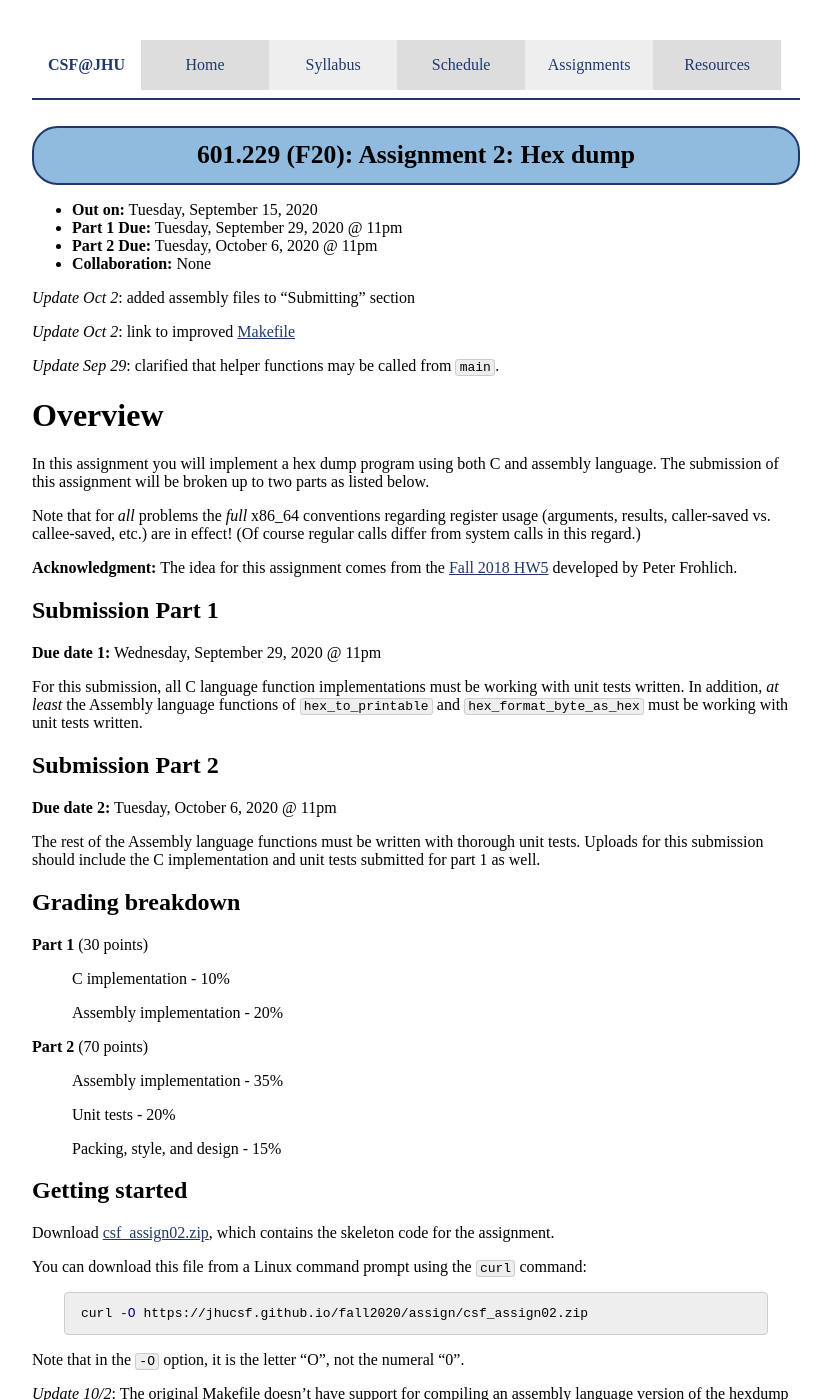
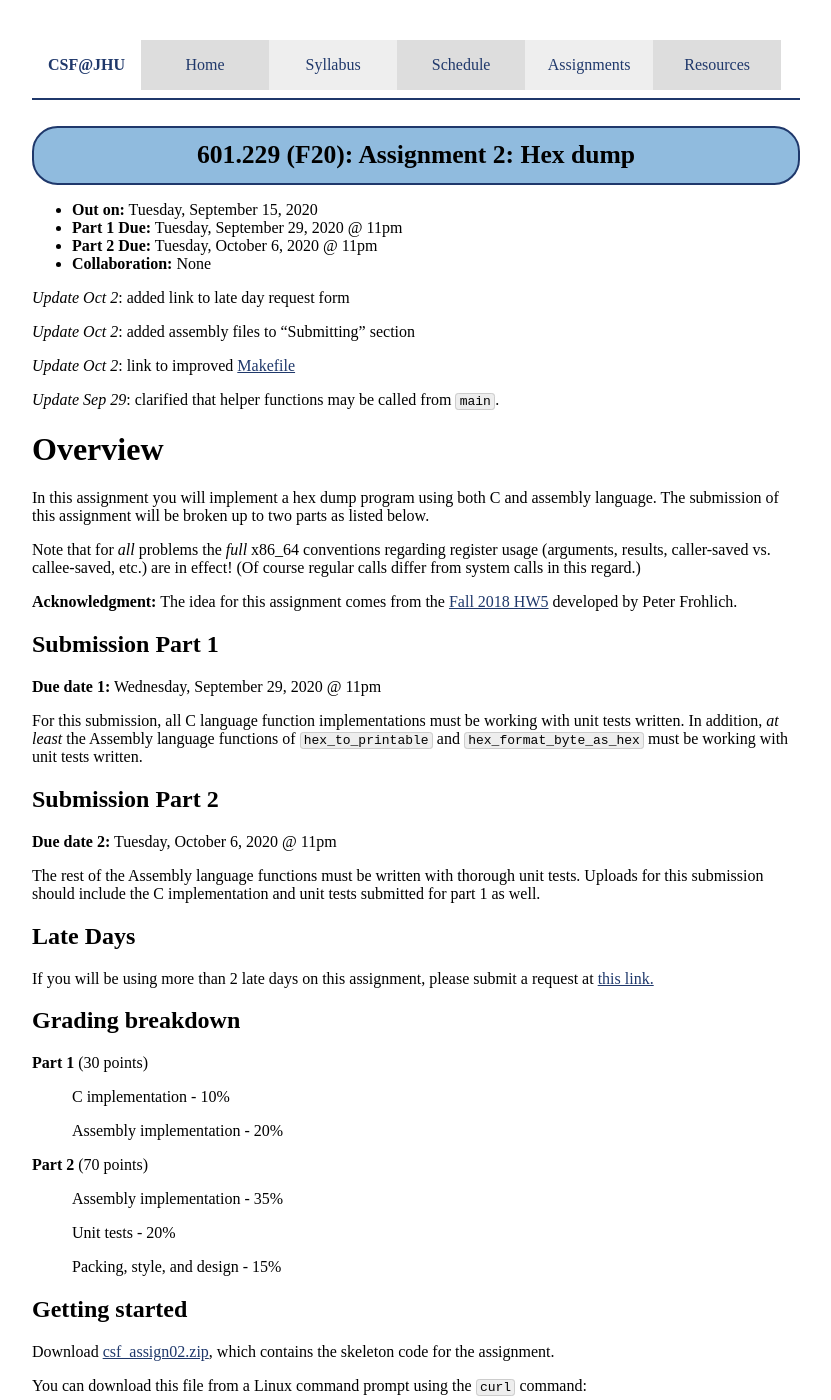
Before and after one commit to jhucsf/fall2020, a Jekyll site: the page built from assign/assign02.md, in a window 1280 px wide and 1400 px high. Shown: the whole window, without its empty margins (224-1055 px from the left). Built offline with Jekyll 4.4.1, drawn with Linux system fonts in a browser that asks for light colours.

Commit message:
add late day request link for assign02

```diff
--- a/assign/assign02.md
+++ b/assign/assign02.md
@@ -7,6 +7,8 @@ title: "Assignment 2: Hex dump"
 * **Part 1 Due:** Tuesday, September 29, 2020 @ 11pm
 * **Part 2 Due:** Tuesday, October 6, 2020 @ 11pm
 * **Collaboration:** None
+
+*Update Oct 2*: added link to late day request form
 
 *Update Oct 2*: added assembly files to "Submitting" section
 
@@ -42,6 +44,9 @@ For this submission, all C language function implementations must be working wit
 **Due date 2:** Tuesday, October 6, 2020 @ 11pm
 
 The rest of the Assembly language functions must be written with thorough unit tests. Uploads for this submission should include the C implementation and unit tests submitted for part 1 as well.
+
+## Late Days
+If you will be using more than 2 late days on this assignment, please submit a request at [this link.](https://docs.google.com/forms/d/e/1FAIpQLScmLGwgjnV8ZdYdO02X46DFqLXoqzixk-OMGpdUJ9G8HjzOYA/viewform)
 
 
 ## Grading breakdown
```
